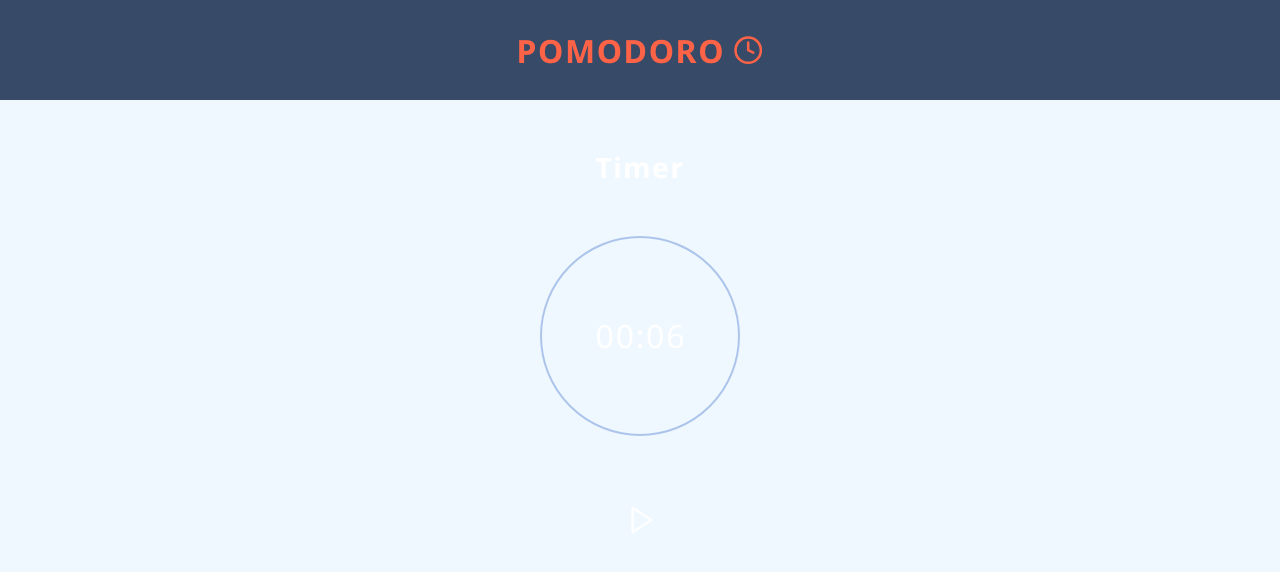
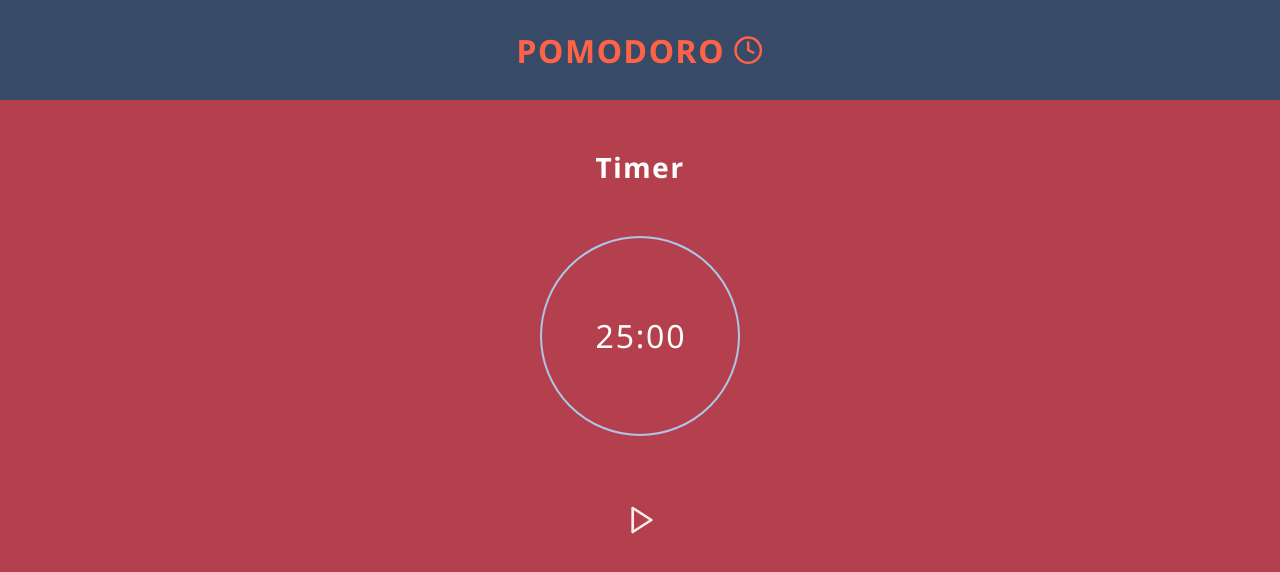
Before and after one commit to Rykasa/pomodoro-timer, a React (Vite) app: page / in a window 1280 px wide. Shown: the top 572 px of the page. Built offline with nearby package versions, Linux system fonts and the light colour scheme.

Commit message:
play audio is working

```diff
--- a/src/contexts/CountdownContext.tsx
+++ b/src/contexts/CountdownContext.tsx
@@ -19,7 +19,7 @@ let countdownTimeout: NodeJS.Timeout
 export const CountdownContext = createContext({} as CountdownContextData)
 
 export function CountdownProvider({children}: CountdownProviderProps){
-  const [time, setTime] = useState(0.1 * 60)
+  const [time, setTime] = useState(25 * 60)
   const [isActive, setIsActive] = useState(false)
   const [hasFinished, setHasFinished] = useState(false)
   const [hadBreak, setHadBreak] = useState(false)
--- a/src/styles/global.ts
+++ b/src/styles/global.ts
@@ -21,8 +21,7 @@ export const GlobalStyles = createGlobalStyle`
 
   body{
     font-family: 'Noto sans', sans-serif;
-    /* background-color: var(--primary-color-2); */
-    background-color: aliceblue;
+    background-color: var(--primary-color-2);
     min-height: 100vh;
   }
 `;
```
